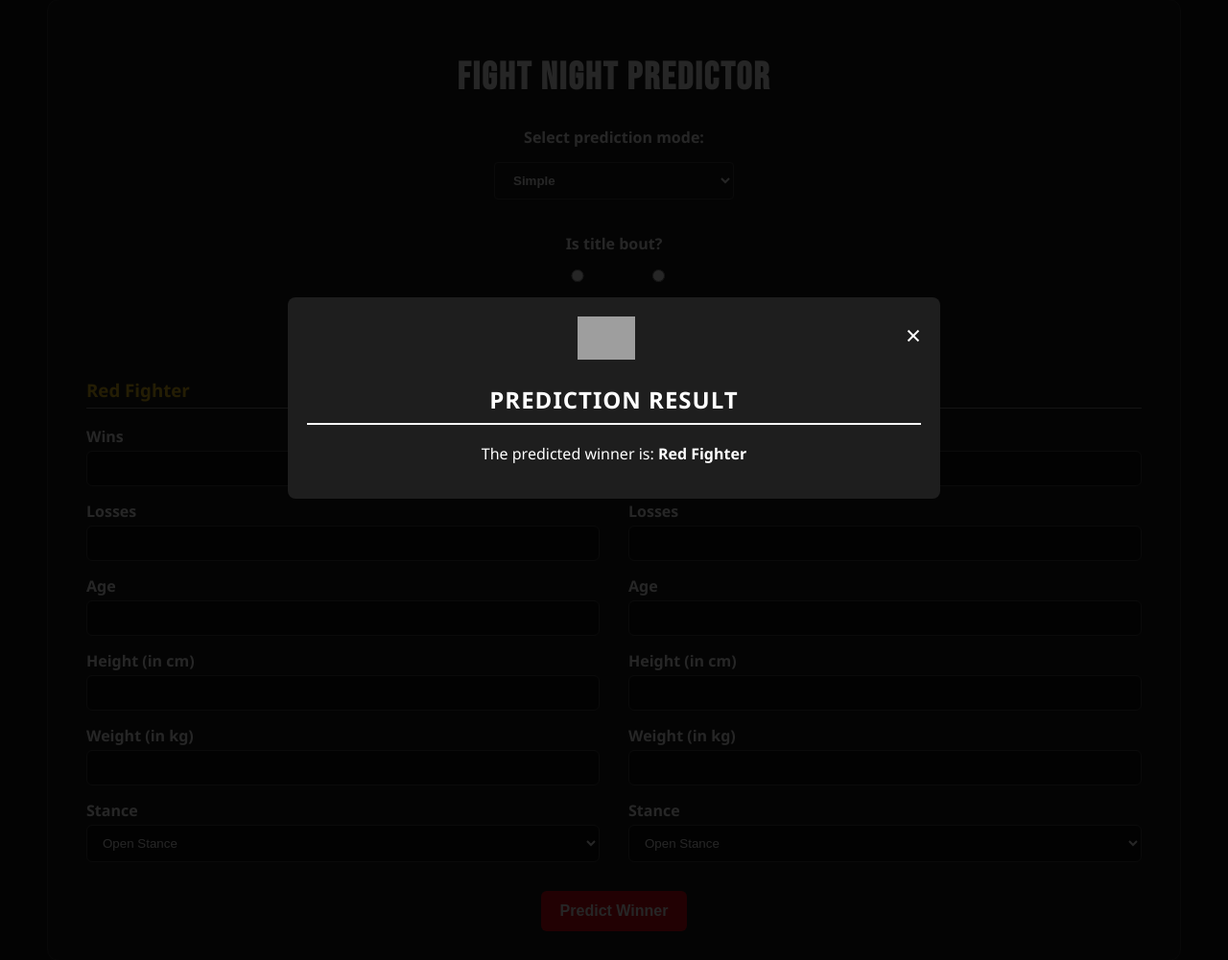
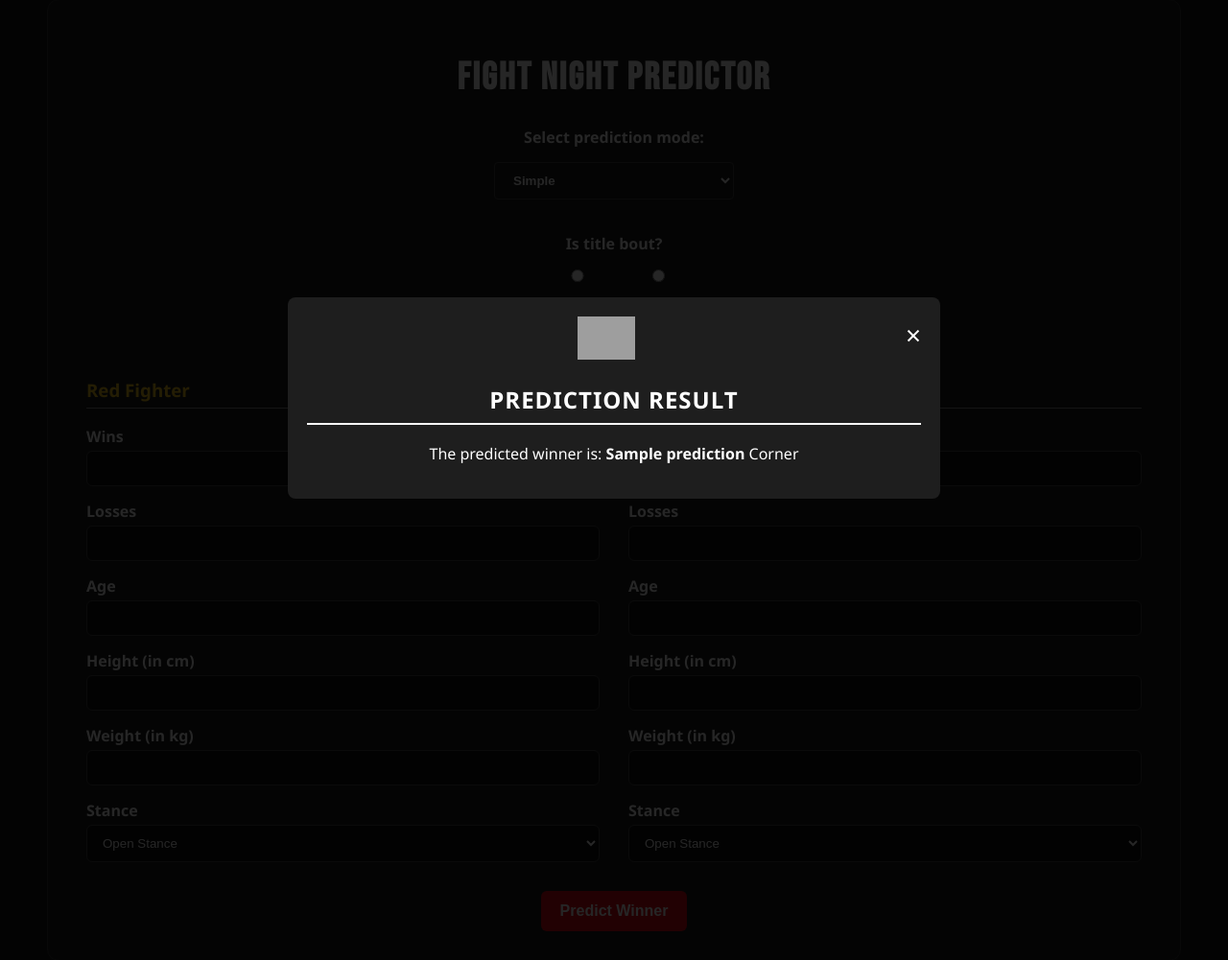
Before and after one commit to IT325-ML/UFC-Fight-Winner-Predictor, a Flask app: template templates/index.html in a window 1280 px wide. Shown: the part 232-1233 px from the top of the page at 96% size. Run offline with Flask 3, Linux system fonts and the light colour scheme; the template is opened without the code that fills it: most values are stand-ins (such as "Sample title", 1, 10 or a date in 2020); parts of the project's set-up code (start-up, migrations or seed data) failed here and were passed over; grey boxes are pictures that could not be loaded.

Commit message:
okay na tanan, ang pag refresh nalang need pag fixing

```diff
--- a/templates/index.html
+++ b/templates/index.html
@@ -202,14 +202,13 @@
           />
         </div>
 
-        <!-- Your prediction result here -->
+        <!-- Prediction result -->
         <h2 style="text-align: center">Prediction Result</h2>
         <p style="text-align: center">
-          The predicted winner is: <strong>Red Fighter</strong>
+          The predicted winner is: <strong>{{ prediction }}</strong> Corner
         </p>
       </div>
     </div>
-
     {% endif %}
     <div style="text-align: center; margin-top: 30px">
       <img
```
